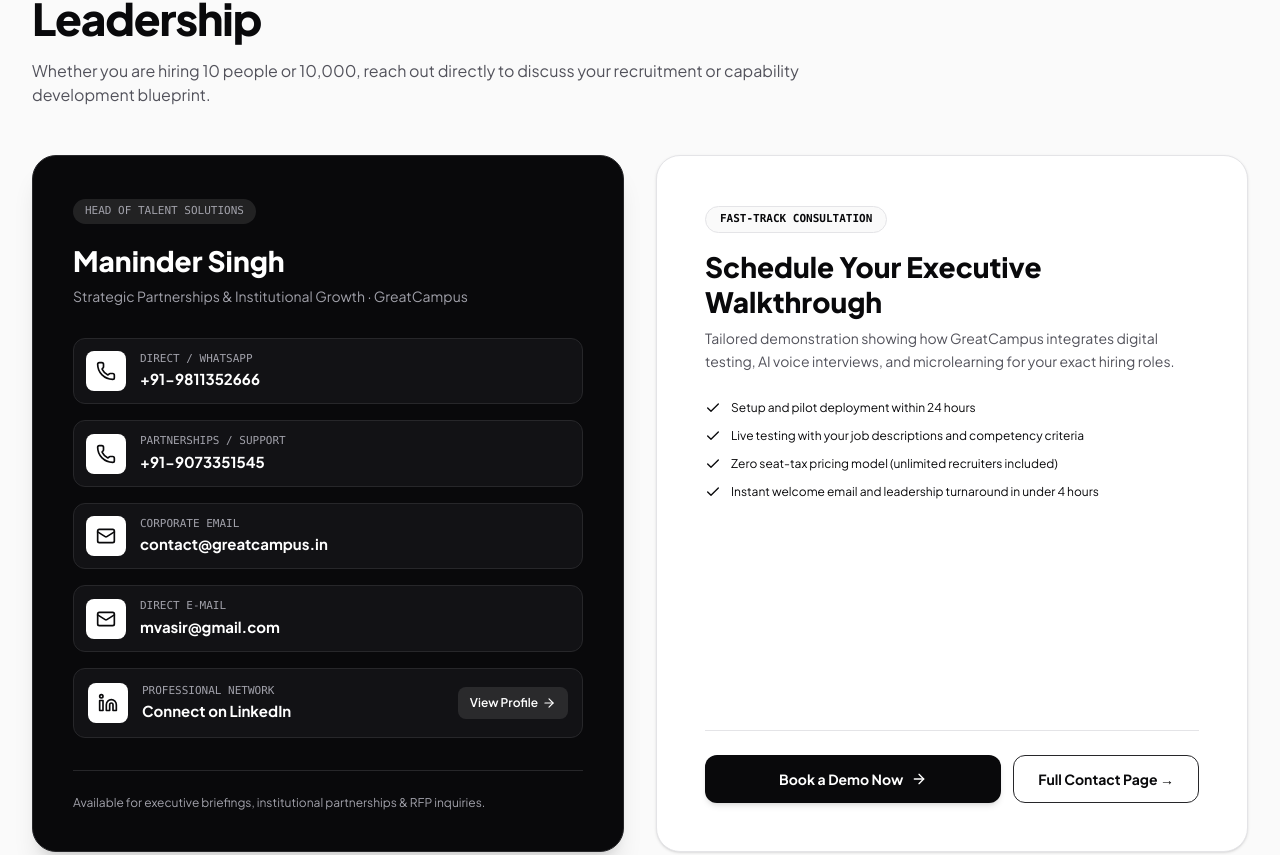
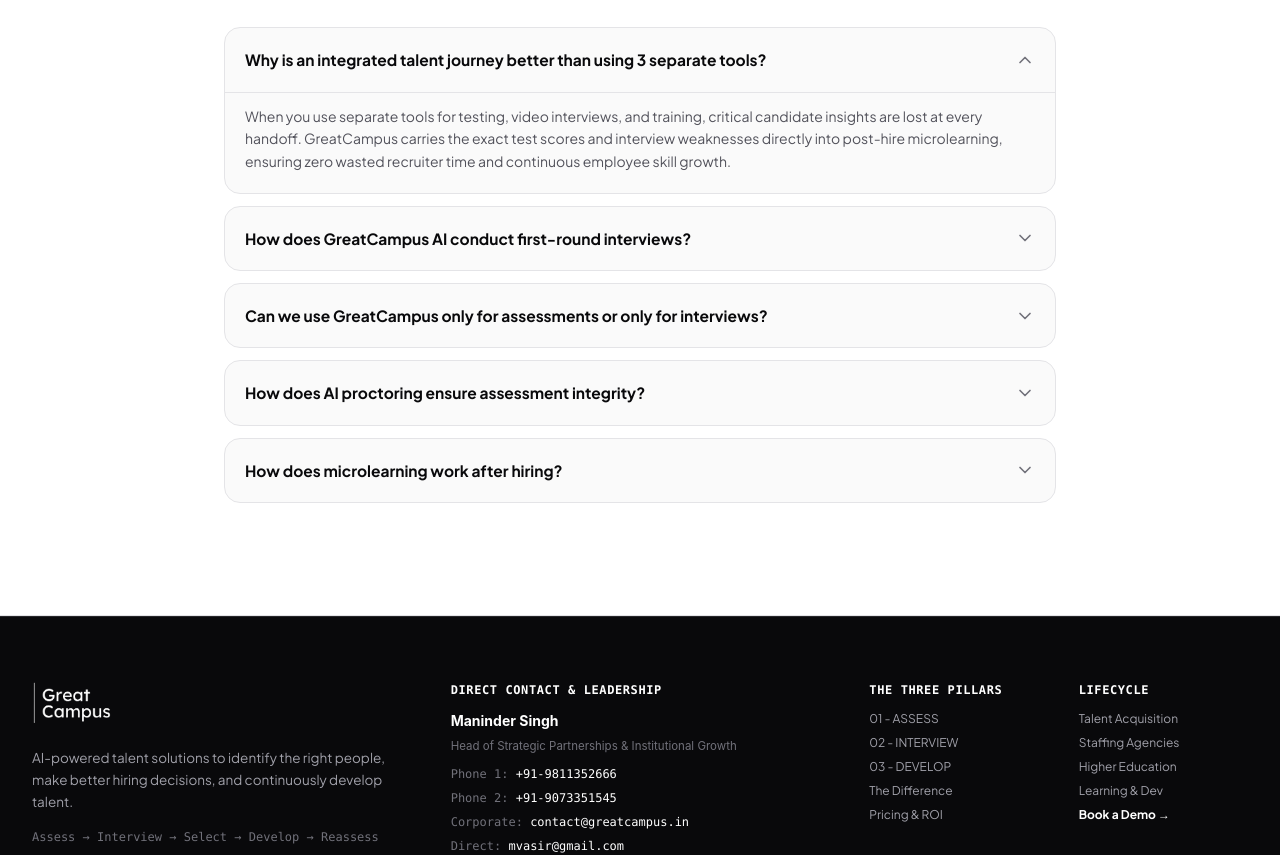
Before and after one commit to theaftabsk/greatcampus-website, a Next.js app: page / in a window 1280 px wide. Shown: the part 9434-10289 px from the top of the page. Built offline with nearby package versions, Linux system fonts and the light colour scheme.

Commit message:
Remove redundant contact section from home page so contact form lives exclusively on /contact

```diff
--- a/src/app/page.tsx
+++ b/src/app/page.tsx
@@ -1555,178 +1555,6 @@
         </div>
       </section>
 
-      {/* -------------------- DIRECT CONTACT & LEADERSHIP SECTION -------------------- */}
-      <section id="contact" className="bg-[#fafafa] py-20 sm:py-28 border-b border-[#e4e4e7]">
-        <div className="mx-auto w-full max-w-7xl px-5 sm:px-8">
-          <div className="max-w-3xl mb-12">
-            <span className="inline-flex items-center gap-1.5 rounded-full border border-[#27272a] bg-[#09090b] px-3.5 py-1 text-[11px] font-bold text-white uppercase tracking-wider mb-3">
-              Direct Contact
-            </span>
-            <h2 className="text-[32px] sm:text-[44px] font-extrabold text-[#09090b] tracking-tight">
-              Connect Directly with GreatCampus Leadership
-            </h2>
-            <p className="mt-2 text-[16px] text-[#52525b]">
-              Whether you are hiring 10 people or 10,000, reach out directly to discuss your recruitment or capability development blueprint.
-            </p>
-          </div>
-
-          <div className="grid grid-cols-1 md:grid-cols-12 gap-8 items-stretch">
-            {/* Leadership Contact Card */}
-            <div className="md:col-span-6 rounded-3xl border border-[#27272a] bg-[#09090b] text-white p-8 sm:p-10 flex flex-col justify-between shadow-xl">
-              <div>
-                <div className="inline-flex items-center gap-2 rounded-full bg-white/10 px-3 py-1 text-[11px] font-mono text-[#a1a1aa] mb-4">
-                  HEAD OF TALENT SOLUTIONS
-                </div>
-                <h3 className="text-[28px] font-extrabold text-white">
-                  Maninder Singh
-                </h3>
-                <p className="text-sm text-[#a1a1aa] mt-1">
-                  Strategic Partnerships & Institutional Growth · GreatCampus
-                </p>
-
-                <div className="mt-8 space-y-4">
-                  <a
-                    href="tel:+919811352666"
-                    className="flex items-center gap-3.5 p-3 rounded-xl border border-[#27272a] bg-[#121215] hover:border-white transition-colors group"
-                  >
-                    <div className="h-10 w-10 rounded-lg bg-white text-[#09090b] flex items-center justify-center">
-                      <Phone className="w-5 h-5" />
-                    </div>
-                    <div>
-                      <span className="text-[11px] text-[#a1a1aa] block uppercase font-mono">Direct / WhatsApp</span>
-                      <span className="font-bold text-white text-[15px] group-hover:underline">
-                        +91-9811352666
-                      </span>
-                    </div>
-                  </a>
-
-                  <a
-                    href="tel:+919073351545"
-                    className="flex items-center gap-3.5 p-3 rounded-xl border border-[#27272a] bg-[#121215] hover:border-white transition-colors group"
-                  >
-                    <div className="h-10 w-10 rounded-lg bg-white text-[#09090b] flex items-center justify-center">
-                      <Phone className="w-5 h-5" />
-                    </div>
-                    <div>
-                      <span className="text-[11px] text-[#a1a1aa] block uppercase font-mono">Partnerships / Support</span>
-                      <span className="font-bold text-white text-[15px] group-hover:underline">
-                        +91-9073351545
-                      </span>
-                    </div>
-                  </a>
-
-                  <a
-                    href="mailto:contact@greatcampus.in"
-                    className="flex items-center gap-3.5 p-3 rounded-xl border border-[#27272a] bg-[#121215] hover:border-white transition-colors group"
-                  >
-                    <div className="h-10 w-10 rounded-lg bg-white text-[#09090b] flex items-center justify-center">
-                      <Mail className="w-5 h-5" />
-                    </div>
-                    <div>
-                      <span className="text-[11px] text-[#a1a1aa] block uppercase font-mono">Corporate Email</span>
-                      <span className="font-bold text-white text-[15px] group-hover:underline">
-                        contact@greatcampus.in
-                      </span>
-                    </div>
-                  </a>
-
-                  <a
-                    href="mailto:mvasir@gmail.com"
-                    className="flex items-center gap-3.5 p-3 rounded-xl border border-[#27272a] bg-[#121215] hover:border-white transition-colors group"
-                  >
-                    <div className="h-10 w-10 rounded-lg bg-white text-[#09090b] flex items-center justify-center">
-                      <Mail className="w-5 h-5" />
-                    </div>
-                    <div>
-                      <span className="text-[11px] text-[#a1a1aa] block uppercase font-mono">Direct E-mail</span>
-                      <span className="font-bold text-white text-[15px] group-hover:underline">
-                        mvasir@gmail.com
-                      </span>
-                    </div>
-                  </a>
-
-                  <a
-                    href="https://www.linkedin.com/in/manindersinghvasir/"
-                    target="_blank"
-                    rel="noopener noreferrer"
-                    className="flex items-center justify-between p-3.5 rounded-xl border border-[#27272a] bg-[#121215] hover:border-white transition-all group"
-                  >
-                    <div className="flex items-center gap-3.5">
-                      <div className="h-10 w-10 rounded-lg bg-white text-[#09090b] flex items-center justify-center">
-                        <LinkedinIcon className="w-5 h-5" />
-                      </div>
-                      <div>
-                        <span className="text-[11px] text-[#a1a1aa] block uppercase font-mono">Professional Network</span>
-                        <span className="font-bold text-white text-[15px]">
-                          Connect on LinkedIn
-                        </span>
-                      </div>
-                    </div>
-                    <span className="inline-flex h-8 items-center justify-center rounded-lg bg-white/10 px-3 text-xs font-semibold text-white group-hover:bg-white group-hover:text-[#09090b] transition-all">
-                      View Profile <ArrowRight className="w-3.5 h-3.5 ml-1" />
-                    </span>
-                  </a>
-                </div>
-              </div>
-
-              <div className="mt-8 pt-6 border-t border-[#27272a] text-xs text-[#a1a1aa]">
-                Available for executive briefings, institutional partnerships & RFP inquiries.
-              </div>
-            </div>
-
-            {/* Executive Walkthrough Hub */}
-            <div className="md:col-span-6 rounded-3xl border border-[#e4e4e7] bg-white p-8 sm:p-12 flex flex-col justify-between shadow-sm">
-              <div>
-                <span className="inline-flex items-center gap-2 rounded-full bg-[#fafafa] border border-[#e4e4e7] px-3.5 py-1 text-[11px] font-mono text-[#09090b] font-bold mb-4">
-                  FAST-TRACK CONSULTATION
-                </span>
-                <h3 className="text-[28px] font-extrabold text-[#09090b] leading-tight">
-                  Schedule Your Executive Walkthrough
-                </h3>
-                <p className="text-sm text-[#52525b] mt-2 mb-6 leading-relaxed">
-                  Tailored demonstration showing how GreatCampus integrates digital testing, AI voice interviews, and microlearning for your exact hiring roles.
-                </p>
-
-                <div className="space-y-3 pt-1">
-                  <div className="flex items-center gap-2.5 text-xs text-[#09090b]">
-                    <Check className="w-4 h-4 text-[#09090b] shrink-0" />
-                    <span>Setup and pilot deployment within 24 hours</span>
-                  </div>
-                  <div className="flex items-center gap-2.5 text-xs text-[#09090b]">
-                    <Check className="w-4 h-4 text-[#09090b] shrink-0" />
-                    <span>Live testing with your job descriptions and competency criteria</span>
-                  </div>
-                  <div className="flex items-center gap-2.5 text-xs text-[#09090b]">
-                    <Check className="w-4 h-4 text-[#09090b] shrink-0" />
-                    <span>Zero seat-tax pricing model (unlimited recruiters included)</span>
-                  </div>
-                  <div className="flex items-center gap-2.5 text-xs text-[#09090b]">
-                    <Check className="w-4 h-4 text-[#09090b] shrink-0" />
-                    <span>Instant welcome email and leadership turnaround in under 4 hours</span>
-                  </div>
-                </div>
-              </div>
-
-              <div className="mt-8 pt-6 border-t border-[#e4e4e7] flex flex-col sm:flex-row items-center gap-3">
-                <button
-                  type="button"
-                  onClick={() => setDemoModalOpen(true)}
-                  className="w-full sm:w-auto flex-1 h-12 rounded-xl bg-[#09090b] text-white font-bold text-sm hover:bg-[#27272a] transition-all flex items-center justify-center gap-2 cursor-pointer shadow-md"
-                >
-                  <span>Book a Demo Now</span>
-                  <ArrowRight className="w-4 h-4" />
-                </button>
-                <Link
-                  href="/contact"
-                  className="w-full sm:w-auto h-12 px-6 rounded-xl border border-[#27272a] bg-white text-[#09090b] font-bold text-sm hover:bg-[#fafafa] transition-colors flex items-center justify-center"
-                >
-                  Full Contact Page →
-                </Link>
-              </div>
-            </div>
-          </div>
-        </div>
-      </section>
 
       {/* -------------------- FAQ ACCORDION -------------------- */}
       <section className="bg-white py-20 sm:py-28 border-b border-[#e4e4e7]">
```
